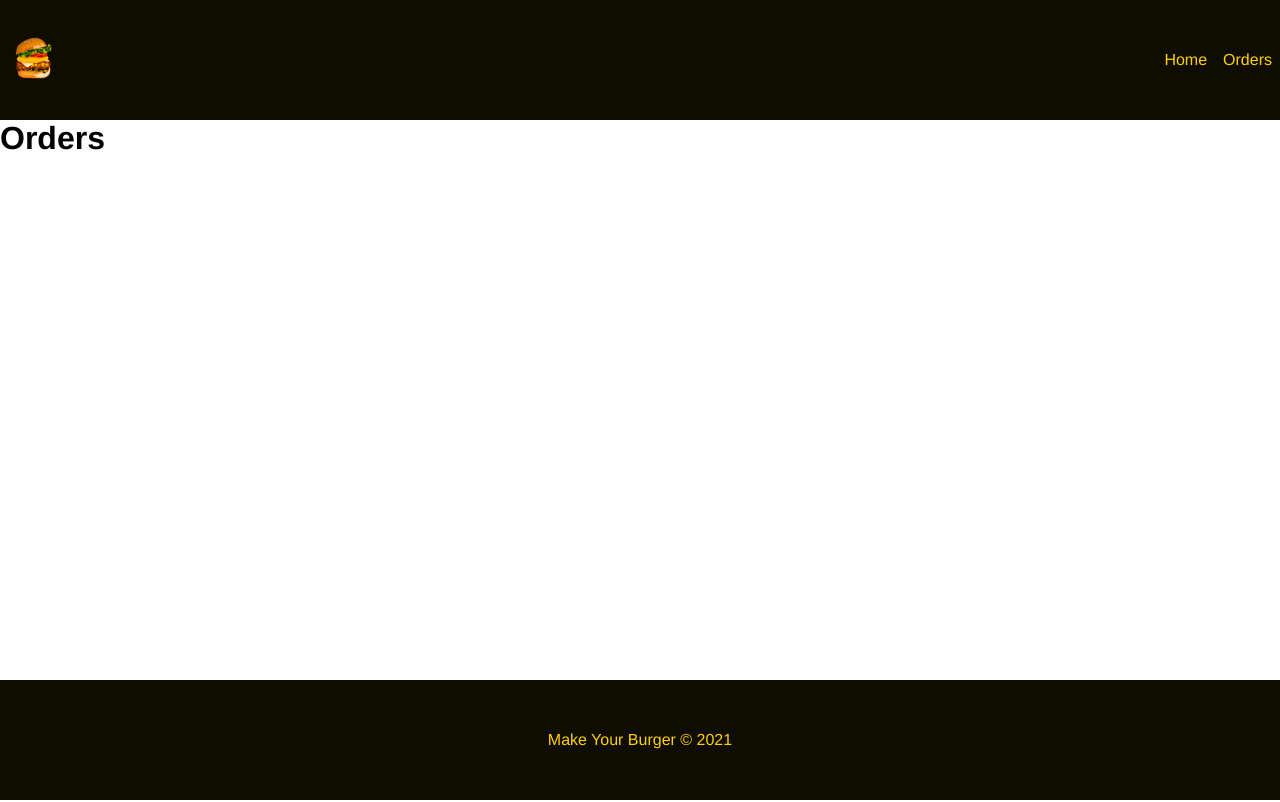
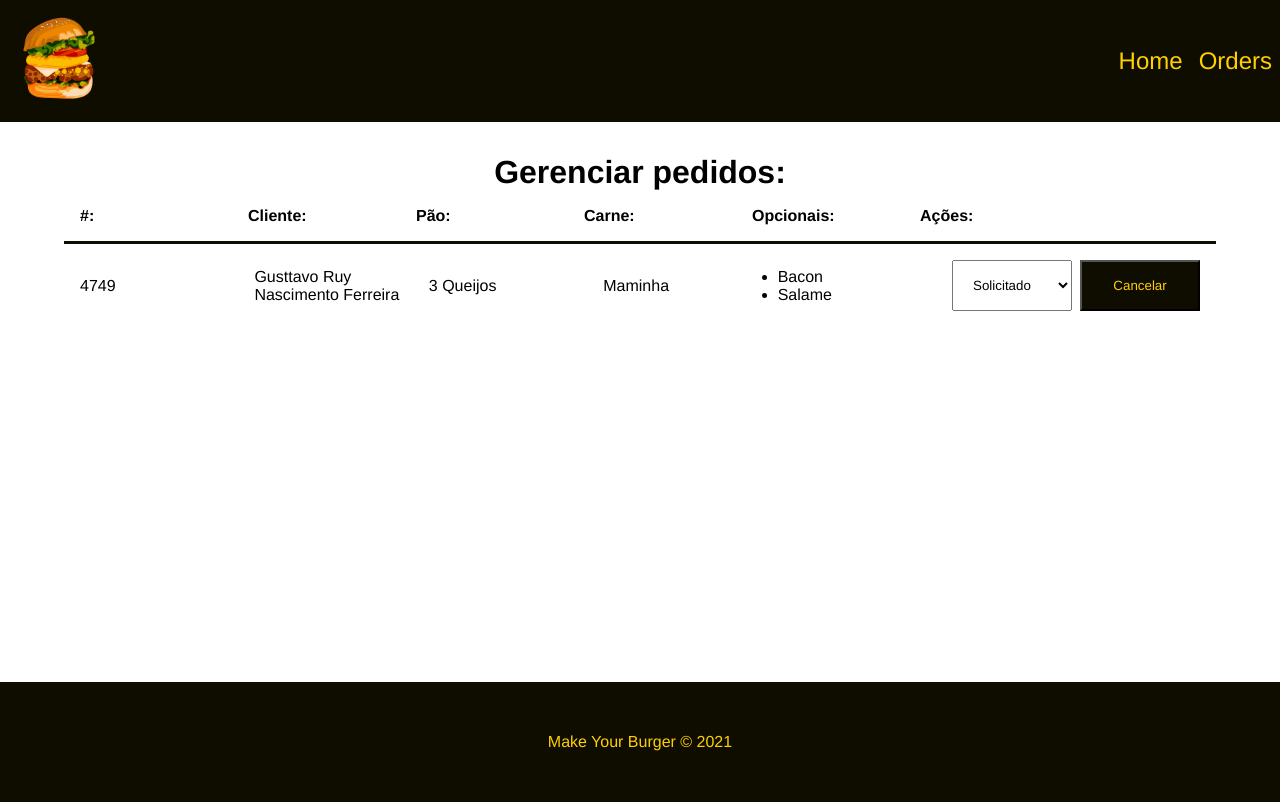
Before and after one commit to Leckller/hamburguer-vue, a Vue app: page /orders in a window 1280 px wide. Built offline with nearby package versions, Linux system fonts and the light colour scheme; data requests are answered from the project's data file.

Commit message:
feat: funções para apagar e atualizar o status dos pedidos, mensagem avisando sobre a conclusão da função

```diff
--- a/db/db.json
+++ b/db/db.json
@@ -77,5 +77,23 @@
       "tipo": "Finalizado"
     }
   ],
-  "burgers": []
+  "burgers": [
+    {
+      "id": "4749",
+      "nome": "Gusttavo Ruy Nascimento Ferreira",
+      "carne": {
+        "id": 1,
+        "tipo": "Maminha"
+      },
+      "pao": {
+        "id": 2,
+        "tipo": "3 Queijos"
+      },
+      "opcionais": [
+        "Bacon",
+        "Salame"
+      ],
+      "status": "Solicitado"
+    }
+  ]
 }
--- /dev/null
+++ b/src/components/DashboardContainer.vue
@@ -0,0 +1,93 @@
+<template>
+    <main id="mainDashBoard">
+        <h1>Gerenciar pedidos:</h1>
+        <MessageNotify v-show="msg" :msg="msg"/>
+        <DashboardHeader />
+        <OrderContainer
+            v-for="burger in burgers" :key="burger.id"
+            :carne="burger.carne" :id="burger.id" :nome="burger.nome"
+            :opcionais="burger.opcionais" :pao="burger.pao" :statusList="status"
+            :actual-status="burger.status" @cancelar="cancelar" @change-status="changeStatus"
+        />
+    </main>
+</template>
+
+<script>
+import DashboardHeader from './DashboardHeader.vue'
+import MessageNotify from './MessageNotify.vue'
+import OrderContainer from './OrderContainer.vue'
+
+export default {
+  data () {
+    return {
+      burgers: [],
+      status: [],
+      msg: ''
+    }
+  },
+  components: {
+    OrderContainer,
+    DashboardHeader,
+    MessageNotify
+  },
+  methods: {
+    async getOrders () {
+      const req = await fetch('http://localhost:3000/burgers')
+      const data = await req.json()
+
+      this.burgers = data
+    },
+    async getStatus () {
+      const req = await fetch('http://localhost:3000/status')
+      const data = await req.json()
+
+      this.status = data
+    },
+    async cancelar (e, burgerId) {
+      e.preventDefault()
+
+      await fetch(`http://localhost:3000/burgers/${burgerId}`, {
+        method: 'DELETE'
+      })
+
+      this.msg = `O pedido N${burgerId} foi cancelado com sucesso.`
+      setTimeout(() => {
+        this.msg = ''
+      }, 3000)
+
+      this.getOrders()
+    },
+    async changeStatus (e, burgerId) {
+      const option = event.target.value
+
+      const dataJson = JSON.stringify({ status: option })
+
+      await fetch(`http://localhost:3000/burgers/${burgerId}`, {
+        method: 'PATCH',
+        headers: { 'Content-Type': 'application/json' },
+        body: dataJson
+      })
+
+      this.msg = `O status do pedido N${burgerId} foi alterado com sucesso.`
+      setTimeout(() => {
+        this.msg = ''
+      }, 3000)
+    }
+  },
+  mounted () {
+    this.getOrders()
+    this.getStatus()
+  }
+}
+
+</script>
+
+<style scoped>
+    #mainDashBoard {
+        width: 100%;
+        justify-content: center;
+        align-items: center;
+        display: flex;
+        flex-direction: column;
+    }
+</style>
--- /dev/null
+++ b/src/components/DashboardHeader.vue
@@ -0,0 +1,56 @@
+<template>
+    <section id="Dashboard-header">
+        <div>
+            <p>
+                <strong>#:</strong>
+            </p>
+        </div>
+        <div>
+            <p>
+                <strong>Cliente:</strong>
+            </p>
+        </div>
+        <div>
+            <p>
+                <strong>Pão:</strong>
+            </p>
+        </div>
+        <div>
+            <p>
+                <strong>Carne:</strong>
+            </p>
+        </div>
+        <div>
+            <p>
+                <strong>Opcionais:</strong>
+            </p>
+        </div>
+        <div>
+            <p>
+                <strong>Ações:</strong>
+            </p>
+        </div>
+    </section>
+</template>
+
+<script>
+
+export default {
+  name: 'DashboardHeader'
+}
+
+</script>
+
+<style scoped>
+    #Dashboard-header {
+        display: flex;
+        width: 90%;
+        padding: 16px;
+        border-bottom: solid 2px rgb(15, 12, 0);
+    }
+
+    #Dashboard-header div {
+        display: flex;
+        width: 15%;
+    }
+</style>
--- a/src/components/HeaderBar.vue
+++ b/src/components/HeaderBar.vue
@@ -27,6 +27,7 @@ export default {
         background-color: rgb(15, 12, 0);
         justify-content: space-between;
         min-height: 15vh;
+        font-size: x-large;
     }
 
 </style>
--- a/src/components/NavBar.vue
+++ b/src/components/NavBar.vue
@@ -51,7 +51,7 @@ export default {
   }
 
   img {
-    width: 50px;
+    width: 100px;
   }
 
 </style>
--- /dev/null
+++ b/src/components/OrderContainer.vue
@@ -0,0 +1,80 @@
+<!-- eslint-disable vue/no-mutating-props -->
+<template>
+    <article id="burger-item">
+        <div>
+            <p>{{id}}</p>
+        </div>
+        <div>
+            <p>{{nome}}</p>
+        </div>
+        <div>
+            <p>{{pao.tipo}}</p>
+        </div>
+        <div>
+            <p>{{carne.tipo}}</p>
+        </div>
+        <div>
+            <ul>
+                <li v-for="opcao in opcionais" :key="opcao.id">{{opcao}}</li>
+            </ul>
+        </div>
+        <form>
+            <select @change="$emit('changeStatus', $event, id)" name="status" class="status-item">
+                <option :selected="actualStatus === status.tipo" v-for="status in statusList" :key="status.id">{{ status.tipo }}</option>
+            </select>
+            <input type="submit" @click="$emit('cancelar', $event, id)" value="Cancelar">
+        </form>
+    </article>
+</template>
+
+<script>
+
+export default {
+  name: 'OrderContainer',
+  emits: ['cancelar'],
+  props: {
+    id: Number,
+    pao: String,
+    nome: String,
+    carne: String,
+    actualStatus: String,
+    statusList: [],
+    opcionais: []
+  }
+}
+
+</script>
+
+<style scoped>
+    #burger-item {
+        display: flex;
+        width: 90%;
+        padding: 16px;
+        border-top: solid 1px rgb(15, 12, 0);
+        align-items: center;
+        gap: 8px;
+    }
+
+    #burger-item div {
+        display: flex;
+        width: 15%;
+    }
+
+    #burger-item form {
+        display: flex;
+        gap: 8px;
+    }
+
+    #burger-item form input, select {
+        outline: none;
+        width: 120px;
+        padding: 16px;
+        cursor: pointer;
+    }
+
+    #burger-item form input {
+        background-color: rgb(15, 12, 0);
+        color: rgb(255, 208, 0);
+    }
+
+</style>
--- a/src/views/OrdersView.vue
+++ b/src/views/OrdersView.vue
@@ -1,5 +1,29 @@
 <template>
-  <div class="about">
-    <h1>Orders</h1>
+  <div id="about">
+    <DashboardContainer />
   </div>
 </template>
+
+<script>
+import DashboardContainer from '@/components/DashboardContainer.vue'
+
+export default {
+  name: 'OrdersView',
+  components: {
+    DashboardContainer
+  }
+
+}
+
+</script>
+
+<style scoped>
+  #about {
+    width: 100%;
+    display: flex;
+    justify-content: center;
+    align-items: center;
+    flex-direction: column;
+    padding: 32px 0;
+  }
+</style>
```
